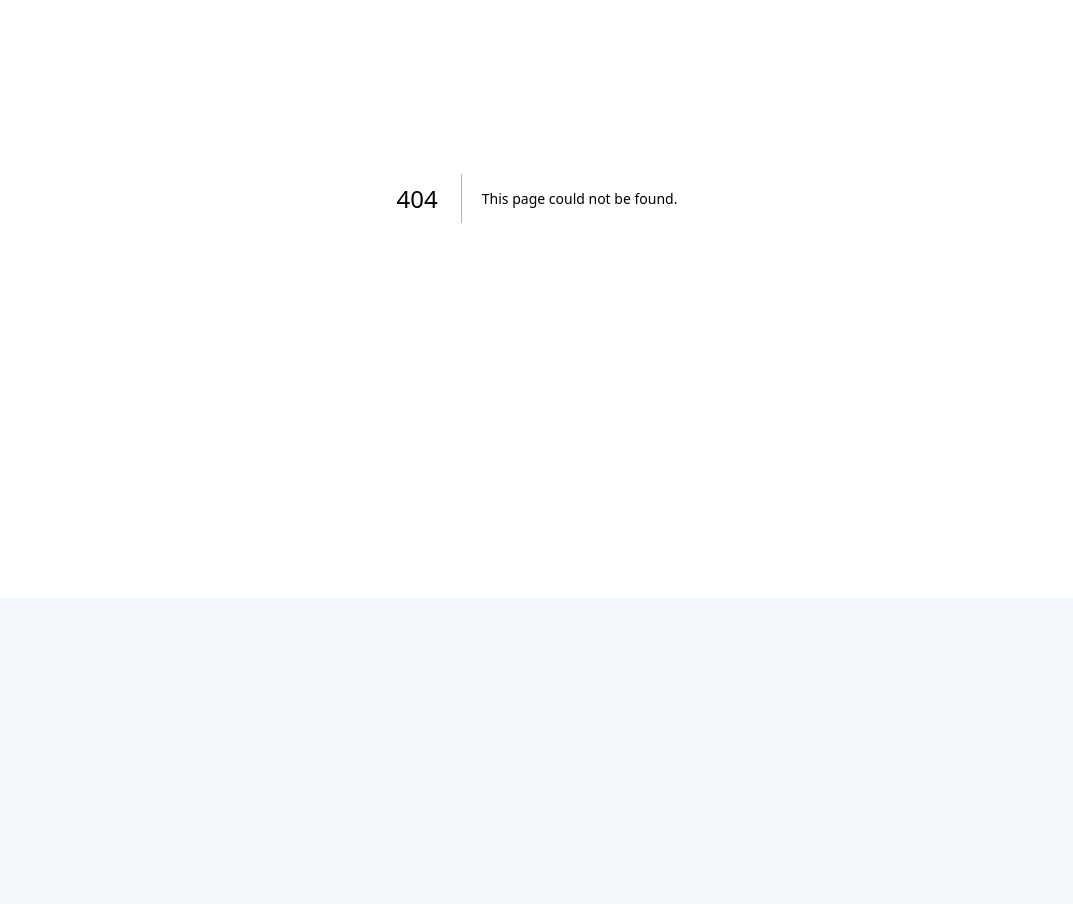
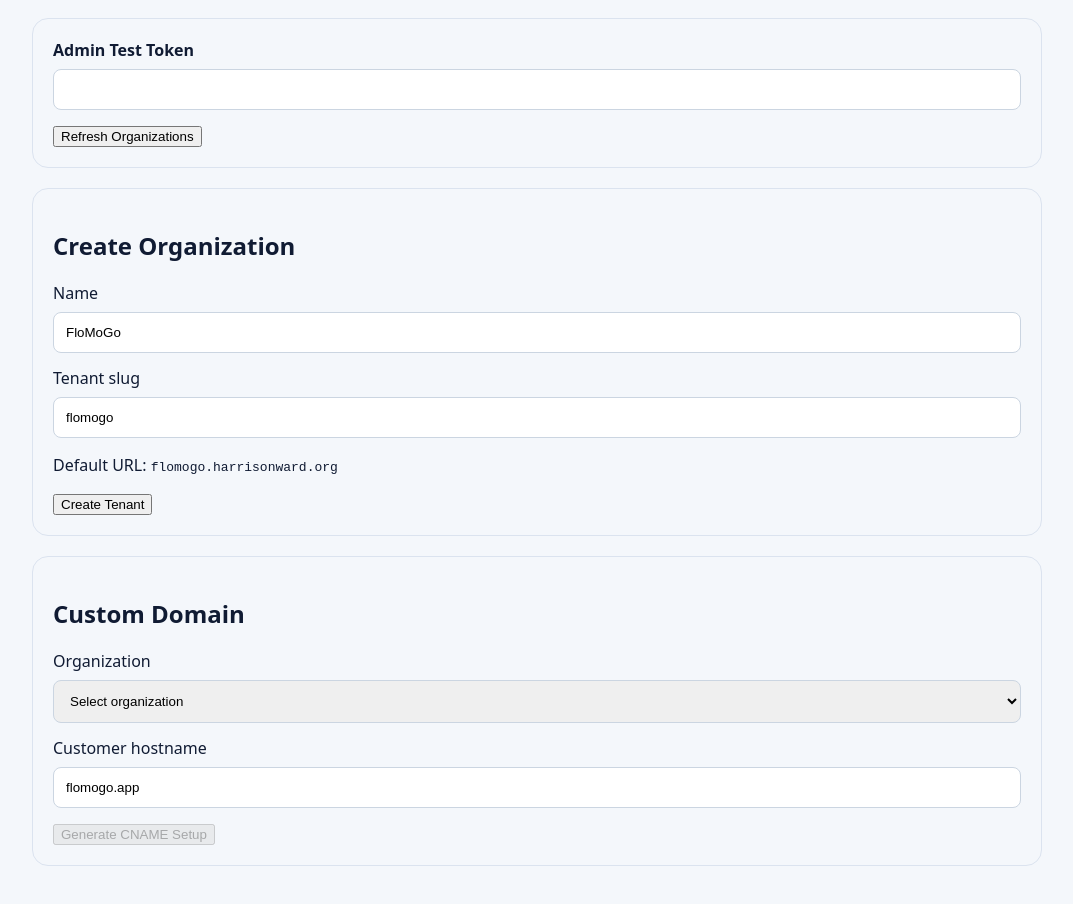
Before and after one commit to harrisonwardtechnology/BandWagon, a Next.js app in the folder apps/web/: page /admin/tenants in a window 1280 px wide. Before the commit this address had no page. Shown: the part 202-1106 px from the top of the page, without its empty margins (103-1176 px from the left). Before the commit the page ends 800 px from the top, so only its background shows below. Built offline with nearby package versions, Linux system fonts and the light colour scheme.

Commit message:
Add SaaS tenant admin console

```diff
--- /dev/null
+++ b/apps/web/src/app/admin/tenants/page.tsx
@@ -0,0 +1,88 @@
+"use client";
+
+import { useState } from "react";
+
+export default function TenantsAdmin() {
+  const [token,setToken]=useState("");
+  const [organizations,setOrganizations]=useState<any[]>([]);
+  const [name,setName]=useState("FloMoGo");
+  const [slug,setSlug]=useState("flomogo");
+  const [selectedOrg,setSelectedOrg]=useState("");
+  const [customDomain,setCustomDomain]=useState("flomogo.app");
+  const [message,setMessage]=useState("");
+  const [result,setResult]=useState<any>(null);
+
+  const headers=()=>({"content-type":"application/json","x-bandwagon-admin-token":token});
+  const input={display:"block",width:"100%",padding:12,margin:"8px 0 14px",border:"1px solid #cbd5e1",borderRadius:8} as const;
+  const card={marginTop:20,padding:20,border:"1px solid #dbe3ef",borderRadius:16} as const;
+
+  async function refresh(){
+    setMessage("");
+    const r=await fetch("/api/admin/tenants",{headers:{"x-bandwagon-admin-token":token}});
+    const d=await r.json().catch(()=>({}));
+    if(!r.ok)return setMessage(d.error||"Unable to load organizations");
+    setOrganizations(d.organizations||[]);
+    if(!selectedOrg && d.organizations?.[0]?.id)setSelectedOrg(d.organizations[0].id);
+  }
+
+  async function act(body:any){
+    setMessage("Working..."); setResult(null);
+    const r=await fetch("/api/admin/tenants",{method:"POST",headers:headers(),body:JSON.stringify(body)});
+    const d=await r.json().catch(()=>({}));
+    if(!r.ok){setMessage(d.error||"Tenant operation failed");return null;}
+    setResult(d); setMessage("Done."); await refresh(); return d;
+  }
+
+  return <main style={{maxWidth:1050,margin:"40px auto",padding:"0 20px",fontFamily:"system-ui,sans-serif"}}>
+    <section style={{background:"#101b33",color:"white",padding:28,borderRadius:22}}>
+      <div style={{fontSize:13,fontWeight:800,letterSpacing:1}}>PLATFORM ADMIN</div>
+      <h1 style={{fontSize:38,margin:"6px 0"}}>SaaS Tenants</h1>
+      <p style={{margin:0,opacity:.9}}>Every organization gets <strong>tenant.harrisonward.org</strong>, with an optional custom domain.</p>
+    </section>
+
+    <section style={card}>
+      <label><strong>Admin Test Token</strong></label>
+      <input type="password" value={token} onChange={e=>setToken(e.target.value)} style={input}/>
+      <button onClick={refresh}>Refresh Organizations</button>
+    </section>
+
+    <section style={card}>
+      <h2>Create Organization</h2>
+      <label>Name</label><input value={name} onChange={e=>setName(e.target.value)} style={input}/>
+      <label>Tenant slug</label><input value={slug} onChange={e=>setSlug(e.target.value)} style={input}/>
+      <p>Default URL: <code>{slug||"tenant"}.harrisonward.org</code></p>
+      <button onClick={()=>act({action:"create",name,slug})}>Create Tenant</button>
+    </section>
+
+    {organizations.length>0&&<section style={card}>
+      <h2>Organizations</h2>
+      {organizations.map(org=><div key={org.id} style={{padding:"14px 0",borderBottom:"1px solid #eef2f7"}}>
+        <strong>{org.display_name||org.name}</strong> · <code>{org.tenant_hostname}</code> · {org.status}
+        <div style={{fontSize:14,color:"#475569",marginTop:6}}>{org.id}</div>
+        <ul>{(org.domains||[]).map((d:any)=><li key={d.id}><code>{d.hostname}</code> — {d.domainType} — {d.status} — DNS {d.dnsStatus||"n/a"} — SSL {d.sslStatus||"n/a"}{d.isPrimary?" — PRIMARY":""}</li>)}</ul>
+      </div>)}
+    </section>}
+
+    <section style={card}>
+      <h2>Custom Domain</h2>
+      <label>Organization</label>
+      <select value={selectedOrg} onChange={e=>setSelectedOrg(e.target.value)} style={input}>
+        <option value="">Select organization</option>
+        {organizations.map(org=><option key={org.id} value={org.id}>{org.display_name||org.name}</option>)}
+      </select>
+      <label>Customer hostname</label>
+      <input value={customDomain} onChange={e=>setCustomDomain(e.target.value)} style={input}/>
+      <button disabled={!selectedOrg} onClick={()=>act({action:"request-domain",organizationId:selectedOrg,hostname:customDomain})}>Generate CNAME Setup</button>
+      {result?.cname&&<div style={{marginTop:16,padding:14,background:"#f8fafc",borderRadius:10}}>
+        <strong>Customer DNS record</strong>
+        <p>Type: <code>CNAME</code></p>
+        <p>Name: <code>{result.cname.name}</code></p>
+        <p>Target: <code>{result.cname.target}</code></p>
+        <p>Cloudflare SaaS provisioned: <strong>{result.cloudflareProvisioned?"Yes":"Not configured yet"}</strong></p>
+        {result.domain?.id&&<button onClick={()=>act({action:"verify-domain",domainId:result.domain.id})}>Verify Domain</button>}
+      </div>}
+    </section>
+
+    {message&&<p style={{padding:14,background:"#f8fafc",borderRadius:10}}>{message}</p>}
+  </main>;
+}
```
